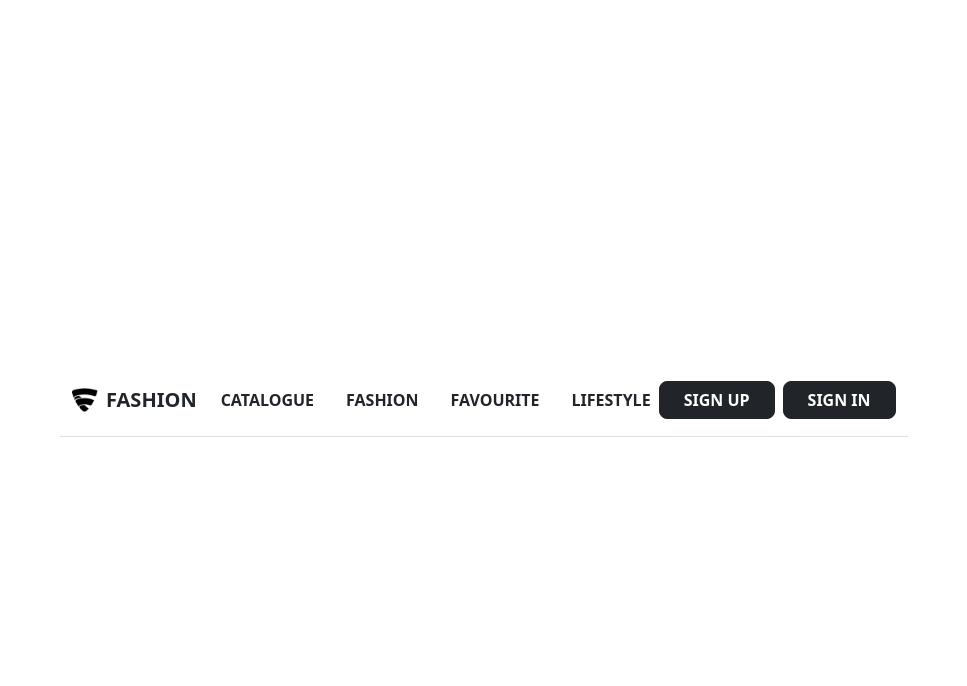
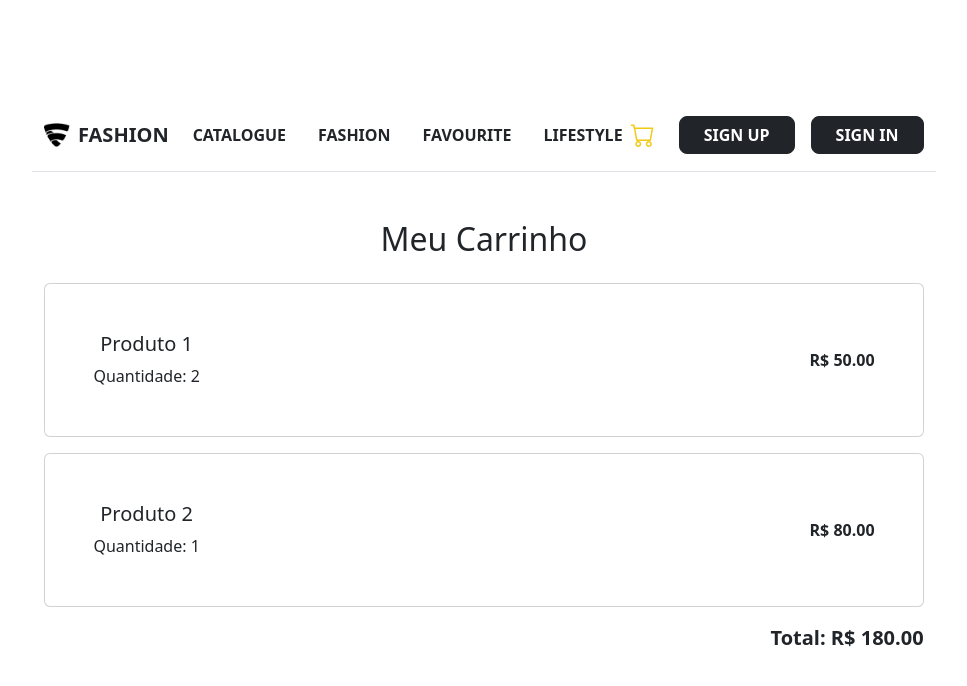
Before and after one commit to gabriellz1/Site-E-commerce, a Vue app: page /carrinho in a window 1280 px wide. Shown: the top 686 px of the page, without its empty margins (156-1123 px from the left). Built offline with nearby package versions, Linux system fonts and the light colour scheme.

Commit message:
Adição da tela de carrinho de compras

```diff
--- a/Front-end/src/components/NavBar.vue
+++ b/Front-end/src/components/NavBar.vue
@@ -36,7 +36,14 @@
           </li>
         </ul>
 
-        <div class="d-flex gap-2 mt-3 mt-lg-0">
+        <div class="d-flex gap-3 mt-3 mt-lg-0 align-items-center">
+          <!-- Ícone do carrinho -->
+          <router-link to="/carrinho" class="text-dark position-relative me-2">
+            <i class="bi bi-cart fs-4"></i>
+            <!-- Se quiser mostrar número de itens -->
+            <!-- <span class="position-absolute top-0 start-100 translate-middle badge rounded-pill bg-warning text-dark">3</span> -->
+          </router-link>
+
           <router-link to="/usuarios/cadastrar" class="btn btn-dark rounded-3 px-4 fw-semibold">SIGN UP</router-link>
           <router-link to="/login" class="btn btn-dark rounded-3 px-4 fw-semibold">SIGN IN</router-link>
         </div>
--- a/Front-end/src/router/index.js
+++ b/Front-end/src/router/index.js
@@ -3,12 +3,17 @@ import Home from '../views/Home.vue'
 import Login from '../components/Login.vue'
 import UserForm from '../components/users/UserForm.vue'
 import UserList from '../components/users/UserList.vue'
+import Carrinho from '../views/Carrinho.vue'
 
 const routes = [
   {
     path: '/',
     name: 'Home',
     component: Home
+  },
+  { path: '/carrinho',
+    name: 'Carrinho',
+    component: Carrinho
   },
   {
     path: '/login',
--- /dev/null
+++ b/Front-end/src/views/Carrinho.vue
@@ -0,0 +1,34 @@
+<template>
+  <div class="container my-5">
+    <h2 class="mb-4">Meu Carrinho</h2>
+
+    <!-- Lista de itens do carrinho -->
+    <div class="card mb-3" v-for="item in carrinho" :key="item.id">
+      <div class="card-body d-flex justify-content-between align-items-center">
+        <div>
+          <h5 class="card-title">{{ item.nome }}</h5>
+          <p class="card-text">Quantidade: {{ item.quantidade }}</p>
+        </div>
+        <p class="fw-bold mb-0">R$ {{ item.preco.toFixed(2) }}</p>
+      </div>
+    </div>
+
+    <!-- Total -->
+    <div class="text-end fw-bold fs-5">
+      Total: R$ {{ total.toFixed(2) }}
+    </div>
+  </div>
+</template>
+
+<script setup>
+import { ref, computed } from 'vue'
+
+const carrinho = ref([
+  { id: 1, nome: 'Produto 1', quantidade: 2, preco: 50.0 },
+  { id: 2, nome: 'Produto 2', quantidade: 1, preco: 80.0 },
+])
+
+const total = computed(() =>
+  carrinho.value.reduce((acc, item) => acc + item.preco * item.quantidade, 0)
+)
+</script>
--- a/package.json
+++ b/package.json
@@ -9,6 +9,7 @@
     "preview": "vite preview"
   },
   "dependencies": {
+    "axios": "^1.9.0",
     "bootstrap": "^5.3.6",
     "bootstrap-icons": "^1.13.1",
     "vue": "^3.5.13",
```
Also changed, not shown: 1 other file (tests, documents, lock files or other folders).
